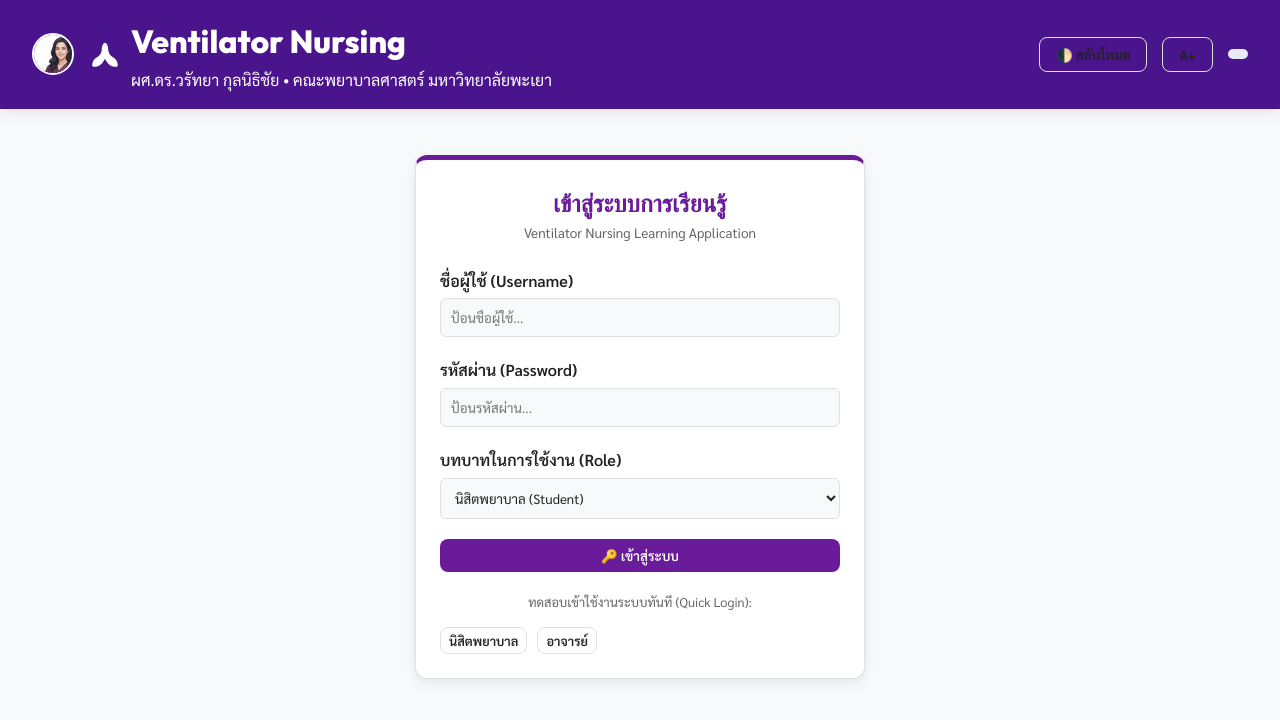
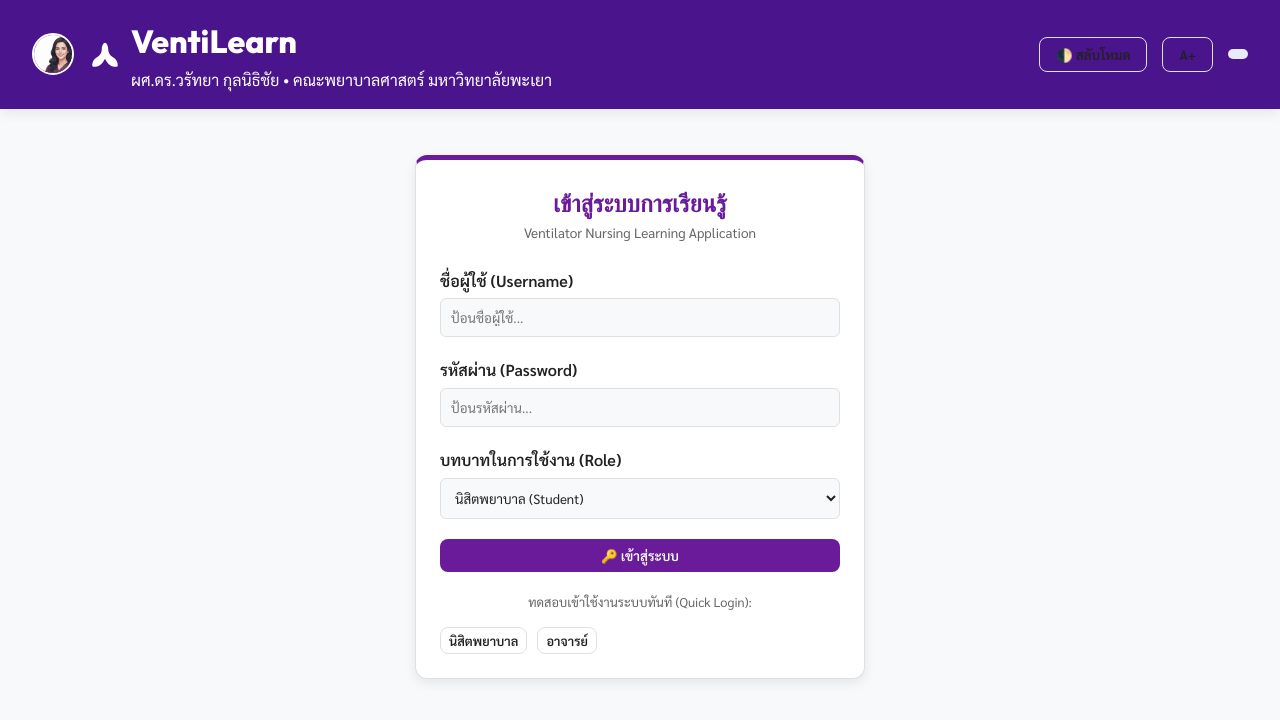
Before and after one commit to waratyakulnitichai-cmd/VentiLearn, a plain HTML site: page index.html in a window 1280 px wide. Drawn offline with Linux system fonts and the light colour scheme.

Commit message:
update header

```diff
--- a/index.html
+++ b/index.html
@@ -1096,7 +1096,7 @@
                 <path d="M50,15 C45,15 40,25 40,35 C40,45 35,55 25,60 C15,65 10,75 10,85 C10,90 15,90 20,90 C35,90 45,75 50,65 C55,75 65,90 80,90 C85,90 90,90 90,85 C90,75 85,65 75,60 C65,55 60,45 60,35 C60,25 55,15 50,15 Z" />
             </svg>
             <div>
-                <h1 style="font-family: 'Outfit'; font-weight:800;">Ventilator Nursing</h1>
+                <h1 style="font-family: 'Outfit'; font-weight:800;">VentiLearn</h1>
                 <p>ผศ.ดร.วรัทยา กุลนิธิชัย • คณะพยาบาลศาสตร์ มหาวิทยาลัยพะเยา</p>
             </div>
         </div>
```
